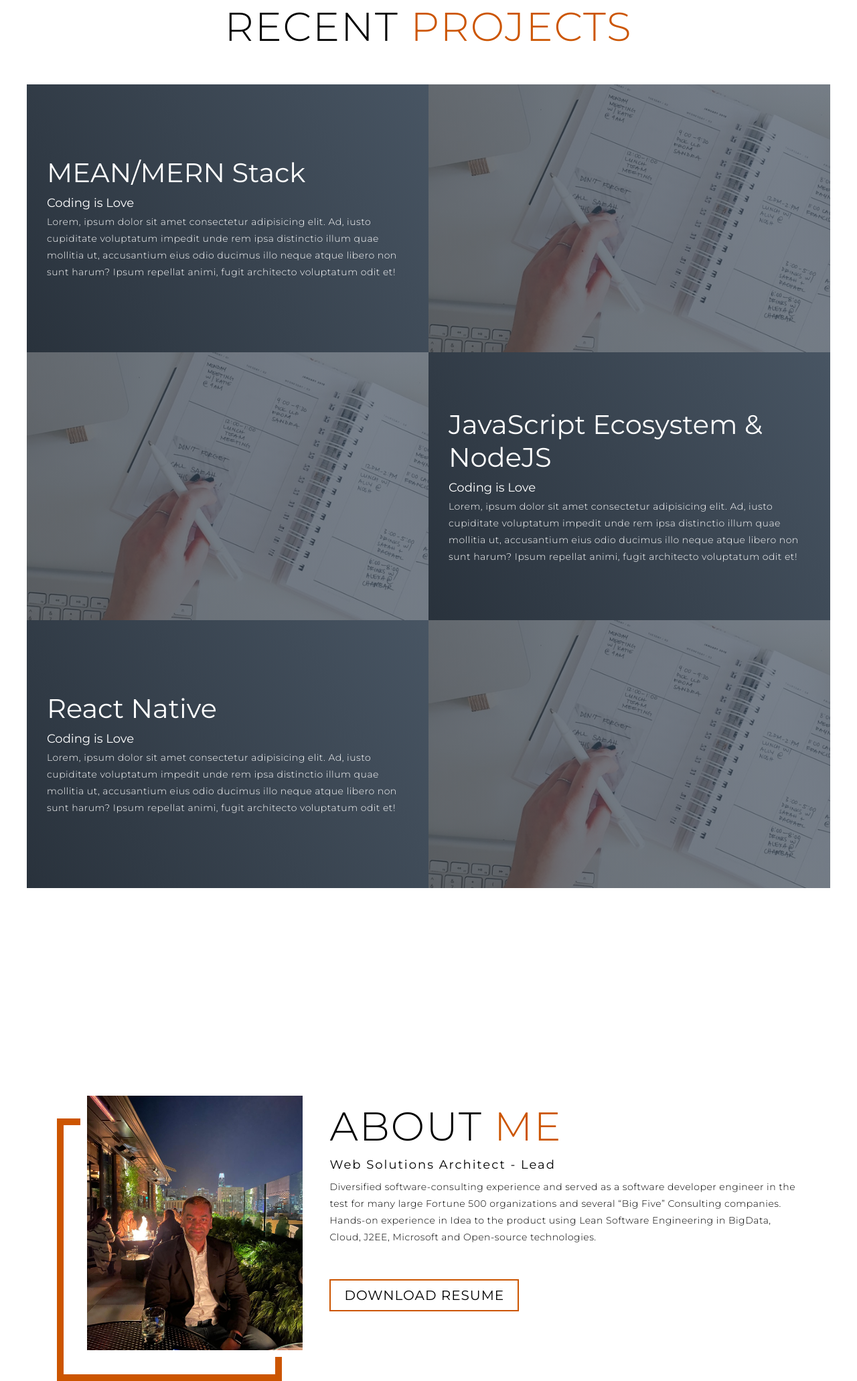
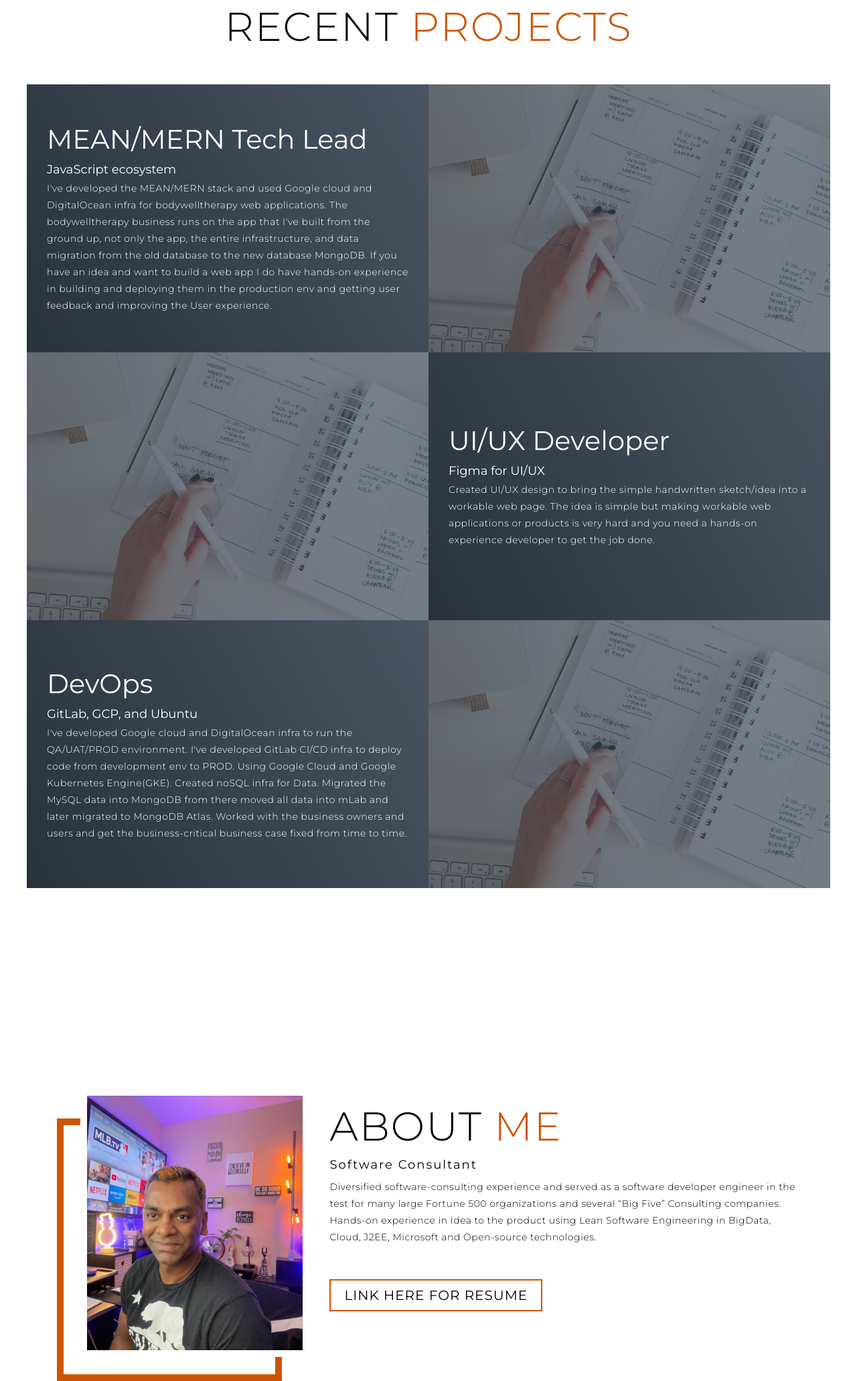
Before and after one commit to giriibm/girisabari, a plain HTML site: page index.html in a window 1280 px wide. Shown: the part 1697-3759 px from the top of the page at 67% size. Drawn offline with Linux system fonts and the light colour scheme.

Commit message:
photo change and web is completed
photo change and web is completed

```diff
--- a/index.html
+++ b/index.html
@@ -87,9 +87,9 @@
       <div class="all-projects">
         <div class="project-item">
           <div class="project-info">
-            <h1>MEAN/MERN Stack</h1>
-            <h2>Coding is Love</h2>
-            <p>Lorem, ipsum dolor sit amet consectetur adipisicing elit. Ad, iusto cupiditate voluptatum impedit unde rem ipsa distinctio illum quae mollitia ut, accusantium eius odio ducimus illo neque atque libero non sunt harum? Ipsum repellat animi, fugit architecto voluptatum odit et!</p>
+            <h1>MEAN/MERN Tech Lead</h1>
+            <h2>JavaScript ecosystem</h2>
+            <p>I've developed the MEAN/MERN stack and used Google cloud and DigitalOcean infra for bodywelltherapy web applications. The bodywelltherapy business runs on the app that I've built from the ground up, not only the app, the entire infrastructure, and data migration from the old database to the new database MongoDB. If you have an idea and want to build a web app I do have hands-on experience in building and deploying them in the production env and getting user feedback and improving the User experience.</p>
           </div>
           <div class="project-img">
             <img src="./img/img-1.png" alt="img">
@@ -97,9 +97,9 @@
         </div>
         <div class="project-item">
           <div class="project-info">
-            <h1>JavaScript Ecosystem & NodeJS</h1>
-            <h2>Coding is Love</h2>
-            <p>Lorem, ipsum dolor sit amet consectetur adipisicing elit. Ad, iusto cupiditate voluptatum impedit unde rem ipsa distinctio illum quae mollitia ut, accusantium eius odio ducimus illo neque atque libero non sunt harum? Ipsum repellat animi, fugit architecto voluptatum odit et!</p>
+            <h1> UI/UX Developer</h1>
+            <h2>Figma for UI/UX</h2>
+            <p>Created UI/UX design to bring the simple handwritten sketch/idea into a workable web page. The idea is simple but making workable web applications or products is very hard and you need a hands-on experience developer to get the job done.</p>
           </div>
           <div class="project-img">
             <img src="./img/img-1.png" alt="img">
@@ -107,9 +107,9 @@
         </div>
         <div class="project-item">
           <div class="project-info">
-            <h1>React Native</h1>
-            <h2>Coding is Love</h2>
-            <p>Lorem, ipsum dolor sit amet consectetur adipisicing elit. Ad, iusto cupiditate voluptatum impedit unde rem ipsa distinctio illum quae mollitia ut, accusantium eius odio ducimus illo neque atque libero non sunt harum? Ipsum repellat animi, fugit architecto voluptatum odit et!</p>
+            <h1>DevOps</h1>
+            <h2>GitLab, GCP, and Ubuntu</h2>
+            <p>I've developed Google cloud and DigitalOcean infra to run the QA/UAT/PROD environment. I've developed GitLab CI/CD infra to deploy code from development env to PROD. Using Google Cloud and Google Kubernetes Engine(GKE). Created noSQL infra for Data. Migrated the MySQL data into MongoDB from there moved all data into mLab and later migrated to MongoDB Atlas. Worked with the business owners and users and get the business-critical business case fixed from time to time.</p>
           </div>
           <div class="project-img">
             <img src="./img/img-1.png" alt="img">
@@ -145,14 +145,14 @@
     <div class="about container">
       <div class="col-left">
         <div class="about-img">
-          <img src="./img/girisf-rooftop.jpeg" alt="img">
+          <img src="./img/giri-profile.JPG" alt="img">
         </div>
       </div>
       <div class="col-right">
         <h1 class="section-title">About <span>me</span></h1>
-        <h2>Web Solutions Architect - Lead</h2>
+        <h2>Software Consultant</h2>
         <p>Diversified software-consulting experience and served as a software developer engineer in the test for many large Fortune 500 organizations and several “Big Five” Consulting companies. Hands-on experience in Idea to the product using Lean Software Engineering in BigData, Cloud, J2EE, Microsoft and Open-source technologies.</p>
-        <a href="#" class="cta">Download Resume</a>
+        <a href="https://www.linkedin.com/in/giri-sabari-bbb4658/" class="cta">Link Here For Resume</a>
       </div>
     </div>
   </section>
@@ -167,7 +167,7 @@
           <div class="icon"><img src="https://img.icons8.com/bubbles/100/000000/phone.png"/></div>
           <div class="contact-info">
             <h1>Phone</h1>
-            <h2>+1 234 123 1234</h2>
+            <h2>+1 (602) 507-7754</h2>
 
           </div>
         </div>
@@ -175,7 +175,7 @@
           <div class="icon"><img src="https://img.icons8.com/bubbles/100/000000/new-post.png"/></div>
           <div class="contact-info">
             <h1>Email</h1>
-            <h2>giriibm@yahoo.com</h2>
+            <h2>navatechtrn@gmail.com</h2>
 
           </div>
         </div>
@@ -195,7 +195,7 @@
   <section id="footer">
     <div class="footer container">
       <div class="brand"><h1><span>G</span>iri<span> S</span>abari</h1></div>
-      <h2>Your Complete Web Solution</h2>
+      <h2>Code is Love</h2>
       <div class="social-icon">
         <div class="social-item">
           <a href="#"><img src="https://img.icons8.com/bubbles/100/000000/facebook-new.png"/></a>
@@ -203,12 +203,7 @@
         <div class="social-item">
           <a href="#"><img src="https://img.icons8.com/bubbles/100/000000/instagram-new.png"/></a>
         </div>
-        <div class="social-item">
-          <a href="#"><img src="https://img.icons8.com/bubbles/100/000000/twitter.png"/></a>
-        </div>
-        <div class="social-item">
-          <a href="#"><img src="https://img.icons8.com/bubbles/100/000000/behance.png"/></a>
-        </div>
+
       </div>
       <p>Copyright © 2020 Giri. All rights reserved</p>
     </div>
```
Also changed, not shown: img/giri-profile.JPG (added).
